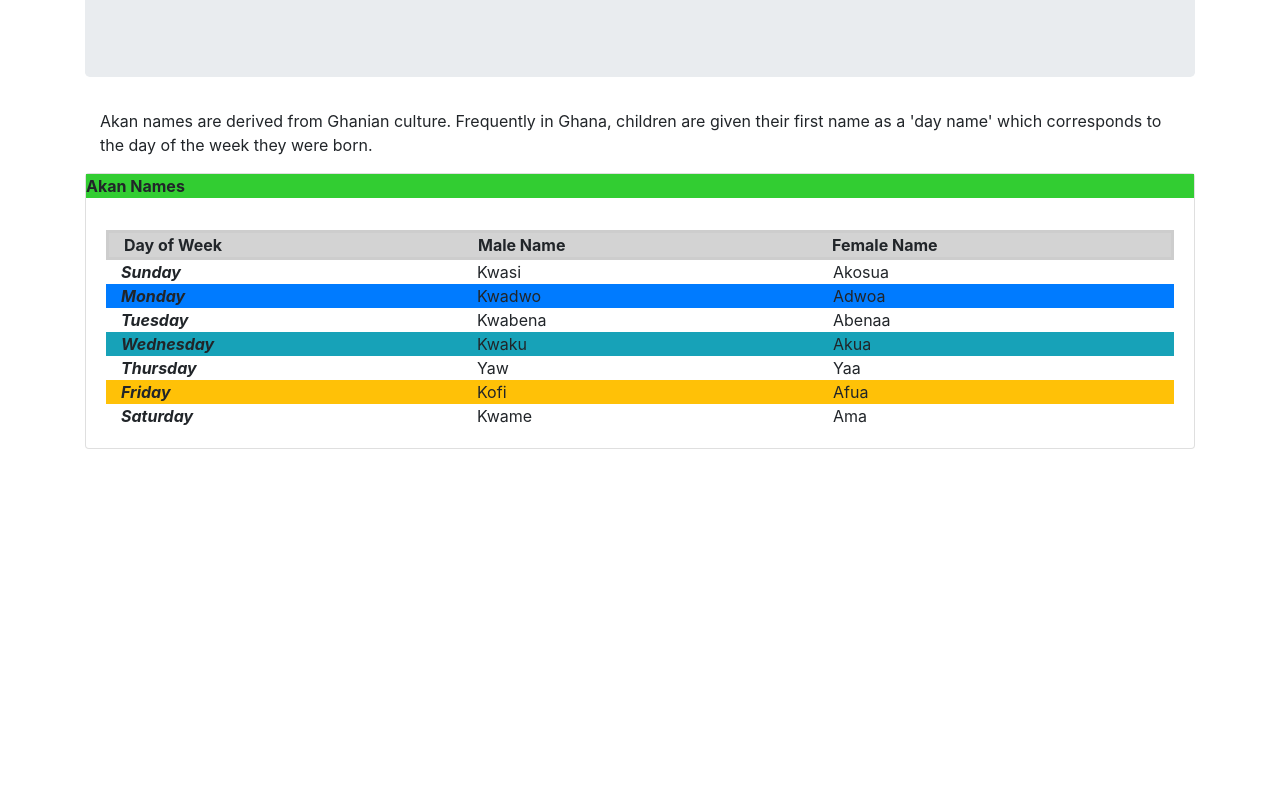
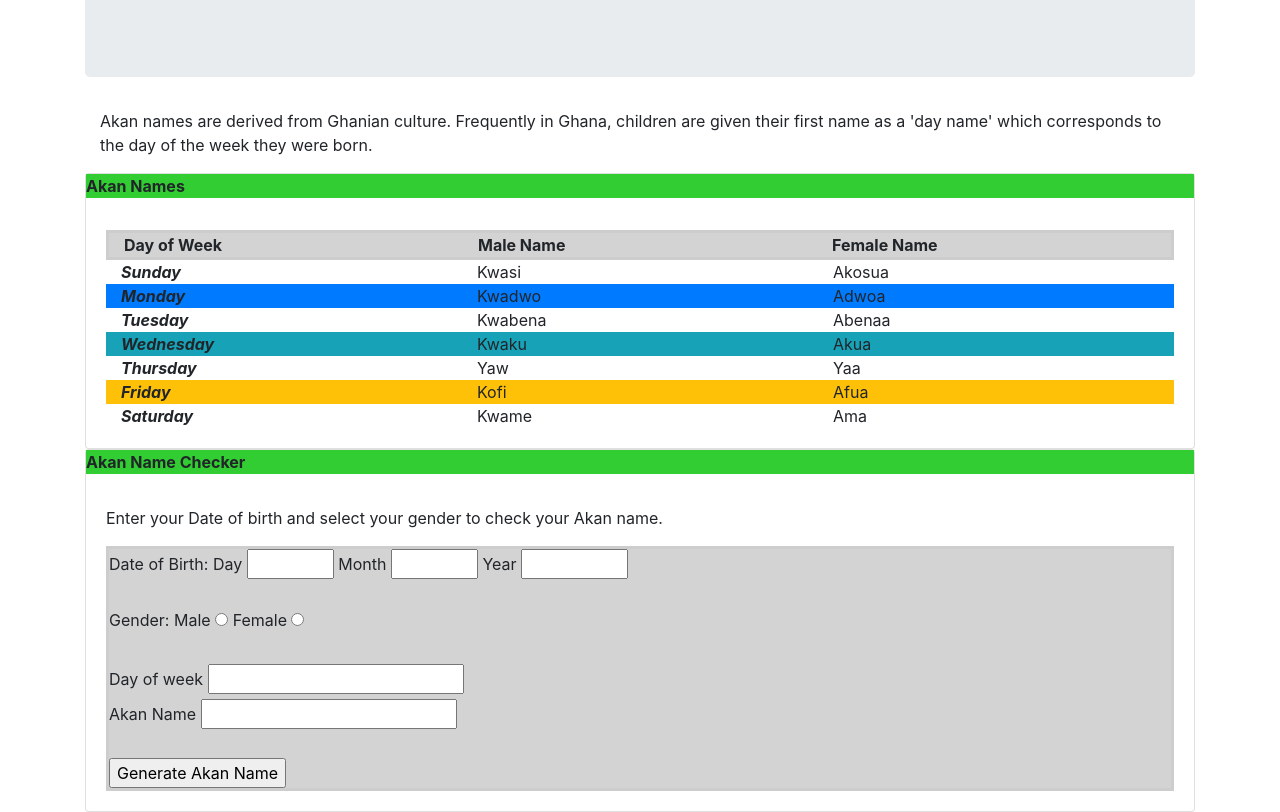
Before and after one commit to RuddyKani/akanname, a plain HTML site: page index.html in a window 1280 px wide. Shown: the part 171-983 px from the top of the page. Before the commit the page ends 800 px from the top, so only its background shows below. Drawn offline with Linux system fonts and the light colour scheme.

Commit message:
Entry form added

```diff
--- a/css/styles.css
+++ b/css/styles.css
@@ -5,6 +5,10 @@ h1 {
 .colborder{
   border:#cdcdcd medium solid ;
   font-weight: bold;
+  background-color:#D3D3D3;
+}
+.formborder{
+  border:#cdcdcd medium solid ;
   background-color:#D3D3D3;
 }
 .rownames{
--- a/index.html
+++ b/index.html
@@ -11,12 +11,11 @@
       <div class="jumbotron"><!--begin jumbotron-->
         <h1>Akan Name Generator</h1>
         <p>This web application takes your birth date and gender and calculates the day of the week you were born and then depending on your gender gives your corresponding Akan name.</p>
-
       </div><!--end jumbotron-->
       <div class="container">
         <p>Akan names are derived from Ghanian culture. Frequently in Ghana, children are given their first name as a 'day name' which corresponds to the day of the week they were born.</p>
       </div>
-      <div class="card">
+      <div class="card"> <!--Begin Akan names card-->
         <div class="card-title rownames">Akan Names</div>
         <div class="card-body">
           <div class="container">
@@ -62,7 +61,37 @@
             </div><!--Saturday row -->
           </div>
         </div>
-      </div>
+      </div><!--End Akan names card-->
+      <div class="card"><!--Begin user card-->
+        <div class="card-title rownames">Akan Name Checker</div>
+        <div class="card-body">
+          <p>Enter your Date of birth and select your gender to check your Akan name.</p>
+          <form class="formborder">
+            <label>Date of Birth:</label>
+            <label for="birthDay">Day</label>
+            <input type="number" id="birthDay" name="birthDay" min="1" max="31" value="" required>
+            <label for="birthMonth">Month</label>
+            <input type="number" id="birthMonth" name="birthMonth" min="1" max="12" value="" required>
+            <label for="birthYear">Year</label>
+            <input type="number" id="birthYear" name="birthYear" min="1800" max="2099" value="" required>
+            <br><br>
+            <label>Gender:</label>
+            <label for="gender">Male</label>
+            <input type="radio" id="male" name="gender" value="male" required>
+            <label for="gender">Female</label>
+            <input type="radio" id="female" name="gender" value="female" required>
+            <br><br>
+            <label for="dayofweek">Day of week</label>
+            <input type="text" id="dayofweek" name="dayofweek" value="" readonly>
+            <br>
+            <label for="akan">Akan Name</label>
+            <input type="text" id="akan" name="akan" value="" readonly>
+            <br><br>
+            <input type="button" onclick="checkAkan()" value="Generate Akan Name">
+          </form>
+        </div>
+      </div><!--End user card-->
     </div><!--end contaier-->
+    <script src="js/scripts.js" charset="utf-8"></script>
   </body>
 </html>
--- a/js/scripts.js
+++ b/js/scripts.js
@@ -0,0 +1,3 @@
+function checkAkan() {
+  alert("Test complete");
+}
```
